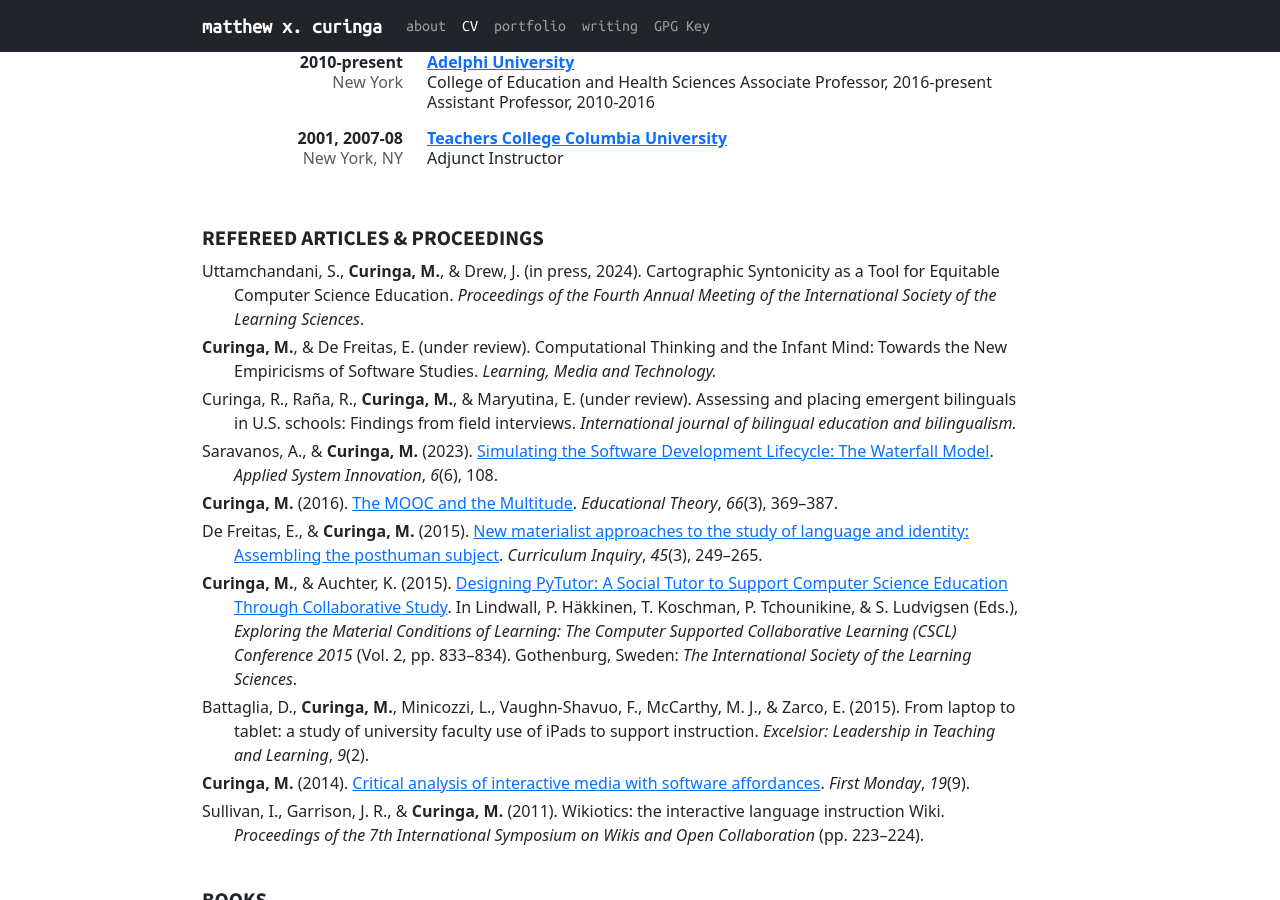
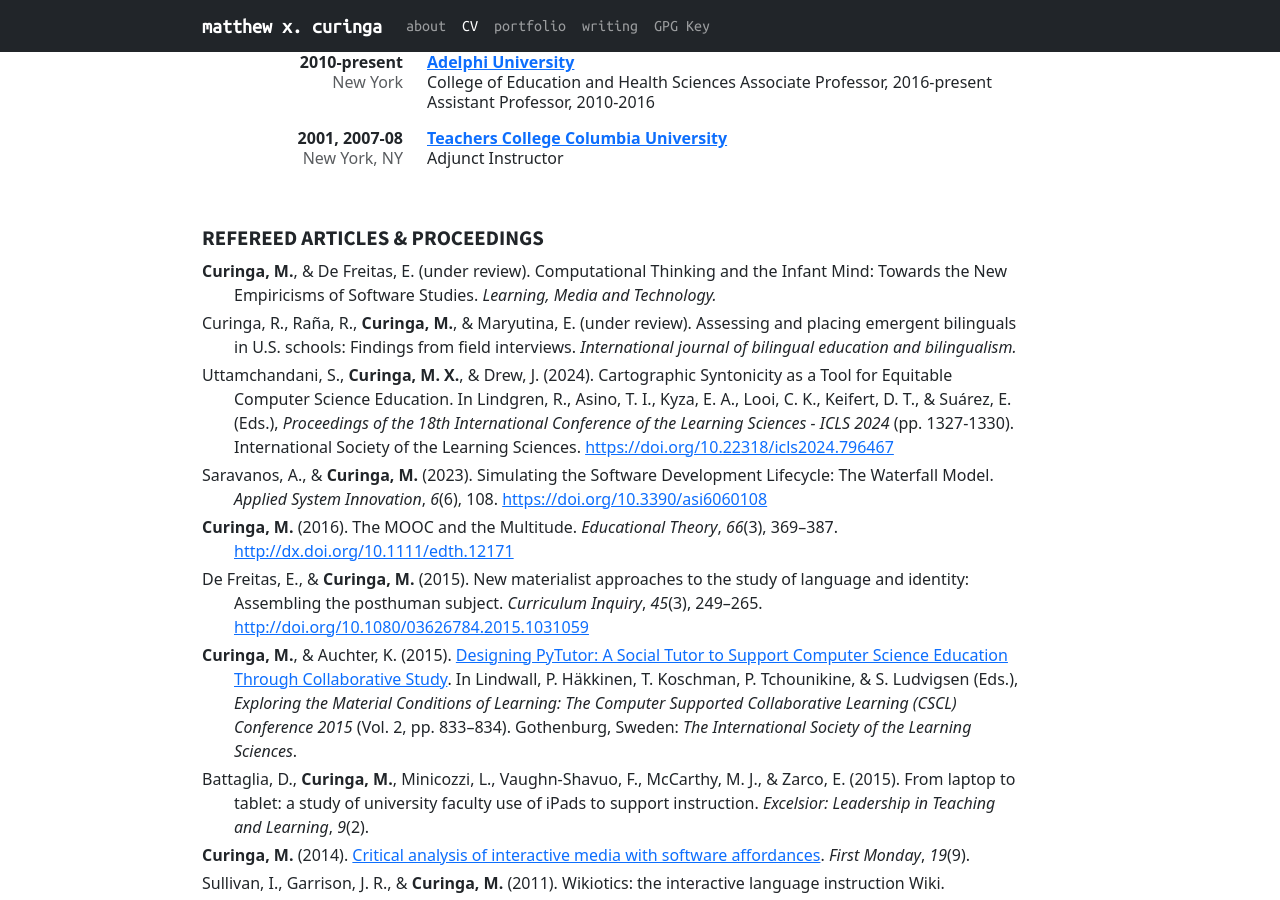
Before and after one commit to mcuringa/mcuringa.github.com, a Jekyll site: the page built from cv.md, in a window 1280 px wide and 900 px high, scrolled down 631 px. Built offline with Jekyll 4.4.1, drawn with Linux system fonts in a browser that asks for light colours.

Commit message:
updated ICLS 24 and DOI links

```diff
--- a/cv.md
+++ b/cv.md
@@ -74,17 +74,18 @@
 
 Refereed articles & proceedings
 -------------------------------
-Uttamchandani, S., **Curinga, M.**, & Drew, J. (in press, 2024). Cartographic Syntonicity as a Tool for Equitable Computer Science Education. _Proceedings of the Fourth Annual Meeting of the International Society of the Learning Sciences_.
 
 **Curinga, M.**, & De Freitas, E. (under review). Computational Thinking and the Infant Mind: Towards the New Empiricisms of Software Studies. _Learning, Media and Technology._
 
 Curinga, R., Raña, R., **Curinga, M.**, & Maryutina, E. (under review). Assessing and placing emergent bilinguals in U.S. schools: Findings from field interviews. _International journal of bilingual education and bilingualism._
 
-Saravanos, A., & **Curinga, M.** (2023). [Simulating the Software Development Lifecycle: The Waterfall Model](https://doi.org/10.3390/asi6060108). _Applied System Innovation_, _6_(6), 108.
+Uttamchandani, S., **Curinga, M. X.**, & Drew, J. (2024). Cartographic Syntonicity as a Tool for Equitable Computer Science Education. In Lindgren, R., Asino, T. I., Kyza, E. A., Looi, C. K., Keifert, D. T., & Suárez, E. (Eds.), _Proceedings of the 18th International Conference of the Learning Sciences - ICLS 2024_ (pp. 1327-1330). International Society of the Learning Sciences. <https://doi.org/10.22318/icls2024.796467>
 
-**Curinga, M.** (2016). [The MOOC and the Multitude](http://dx.doi.org/10.1111/edth.12171). _Educational Theory_, _66_(3), 369–387.
+Saravanos, A., & **Curinga, M.** (2023). Simulating the Software Development Lifecycle: The Waterfall Model. _Applied System Innovation_, _6_(6), 108. <https://doi.org/10.3390/asi6060108>
 
-De Freitas, E., & **Curinga, M.** (2015). [New materialist approaches to the study of language and identity: Assembling the posthuman subject](http://doi.org/10.1080/03626784.2015.1031059). _Curriculum Inquiry_, _45_(3), 249–265.
+**Curinga, M.** (2016). The MOOC and the Multitude. _Educational Theory_, _66_(3), 369–387. <http://dx.doi.org/10.1111/edth.12171>
+
+De Freitas, E., & **Curinga, M.** (2015). New materialist approaches to the study of language and identity: Assembling the posthuman subject. _Curriculum Inquiry_, _45_(3), 249–265. <http://doi.org/10.1080/03626784.2015.1031059>
 
 **Curinga, M.**, & Auchter, K. (2015). [Designing PyTutor: A Social Tutor to Support Computer Science Education Through Collaborative Study](https://www.isls.org/cscl2015/papers/CSCL2015ProceedingsVolume2.pdf). In Lindwall, P. Häkkinen, T. Koschman, P. Tchounikine, & S. Ludvigsen (Eds.), _Exploring the Material Conditions of Learning: The Computer Supported Collaborative Learning (CSCL) Conference 2015_ (Vol. 2, pp. 833–834). Gothenburg, Sweden: _The International Society of the Learning Sciences_.
 
```
